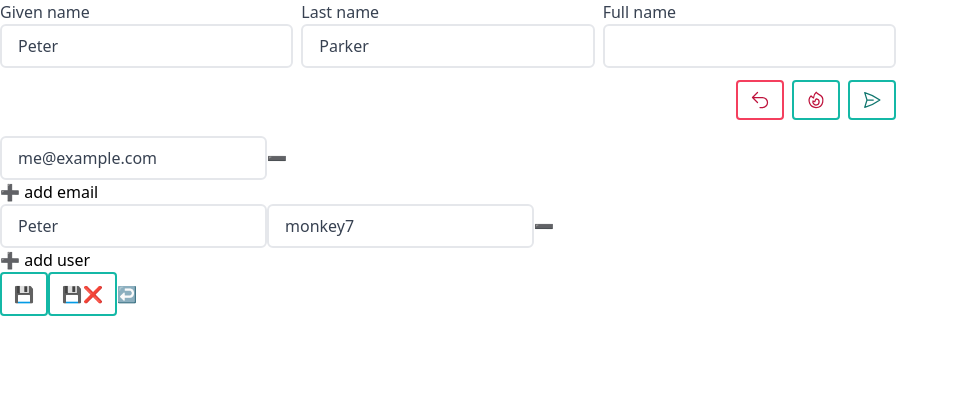
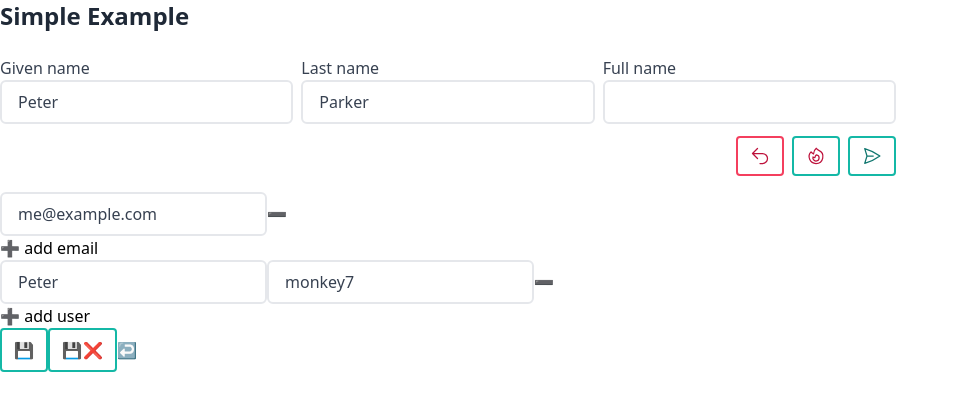
Before and after one commit to rodogir/my-form, a React (Vite) app: page / in a window 1280 px wide. Shown: the top 410 px of the page, without its empty margins (0-959 px from the left). Built offline with nearby package versions, Linux system fonts and the light colour scheme.

Commit message:
add title to form

```diff
--- a/src/examples/Simple.tsx
+++ b/src/examples/Simple.tsx
@@ -1,7 +1,7 @@
+import { FireIcon } from "@heroicons/react/24/outline";
 import { Form, useForm } from "../form/useForm";
 import { ResetButton, SubmitButton, TextInputField } from "./components";
 import { FormStateMessage, waitFor } from "./helpers";
-import { FireIcon } from "@heroicons/react/24/outline";
 
 export function Simple() {
   const form = useForm({
@@ -22,11 +22,15 @@
   };
 
   return (
+    <section>
+      <h1 className="text-2xl font-semibold text-gray-800 capitalize">
+        Simple Example
+      </h1>
       <Form
         id="sample-1"
         formInstance={form}
         onSubmit={simulateSubmit}
-      className="flex flex-col gap-3 max-w-4xl"
+        className="mt-6 flex flex-col gap-3 max-w-4xl"
       >
         <div className="grid grid-cols-3 gap-2">
           <TextInputField name="firstName" label="Given name" />
@@ -42,5 +46,6 @@
         </div>
         <FormStateMessage />
       </Form>
+    </section>
   );
 }
```
Lines whose indentation alone changed are shown as unchanged.
